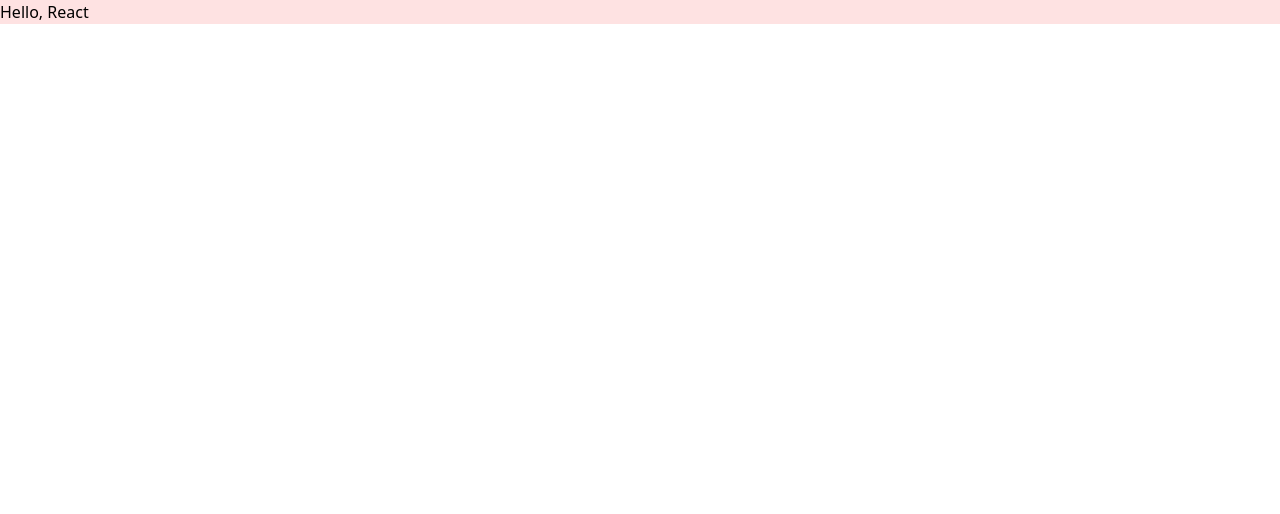
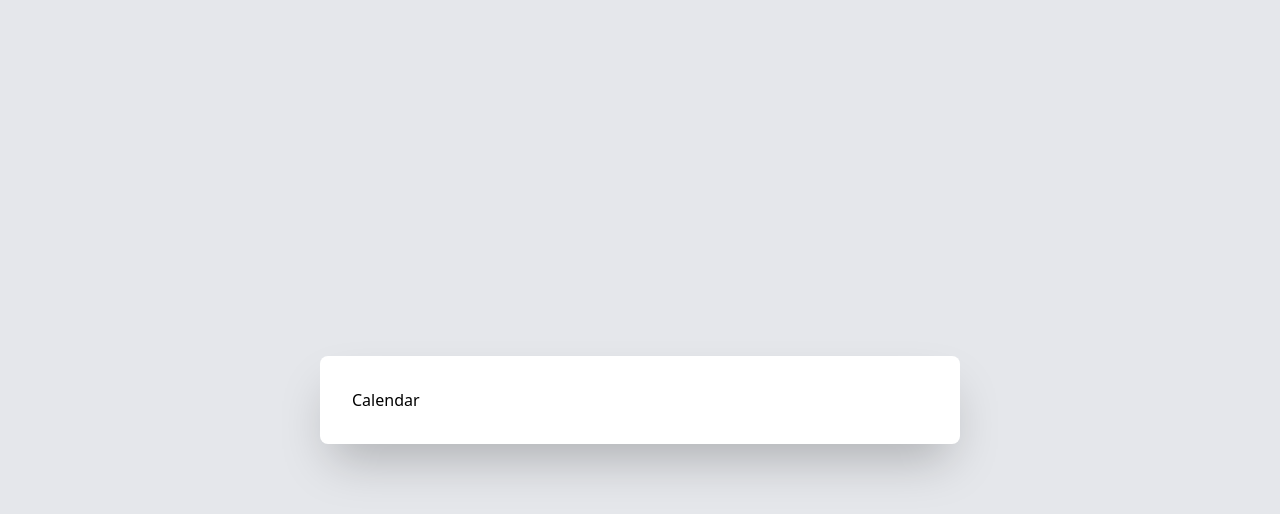
Before and after one commit to seon-2/bcs-part2-react, a React (Create React App) app in the folder calendar/: page / in a window 1280 px wide. Shown: the top 514 px of the page. Built offline with nearby package versions, Linux system fonts and the light colour scheme.

Commit message:
💄 [design] Calendar 컴포넌트 생성 및 적용

```diff
--- a/calendar/src/App.jsx
+++ b/calendar/src/App.jsx
@@ -1,5 +1,11 @@
+import Calendar from "./Components/Calendar";
+
 function App() {
-  return <div className="bg-red-100">Hello, React</div>;
+  return (
+    <div className="min-h-screen bg-gray-200 flex justify-center items-center">
+      <Calendar />
+    </div>
+  );
 }
 
 export default App;
--- /dev/null
+++ b/calendar/src/Components/Calendar.jsx
@@ -0,0 +1,7 @@
+function Calendar() {
+  return (
+    <div className="bg-white w-1/2 rounded-lg shadow-2xl p-8">Calendar</div>
+  );
+}
+
+export default Calendar;
```
